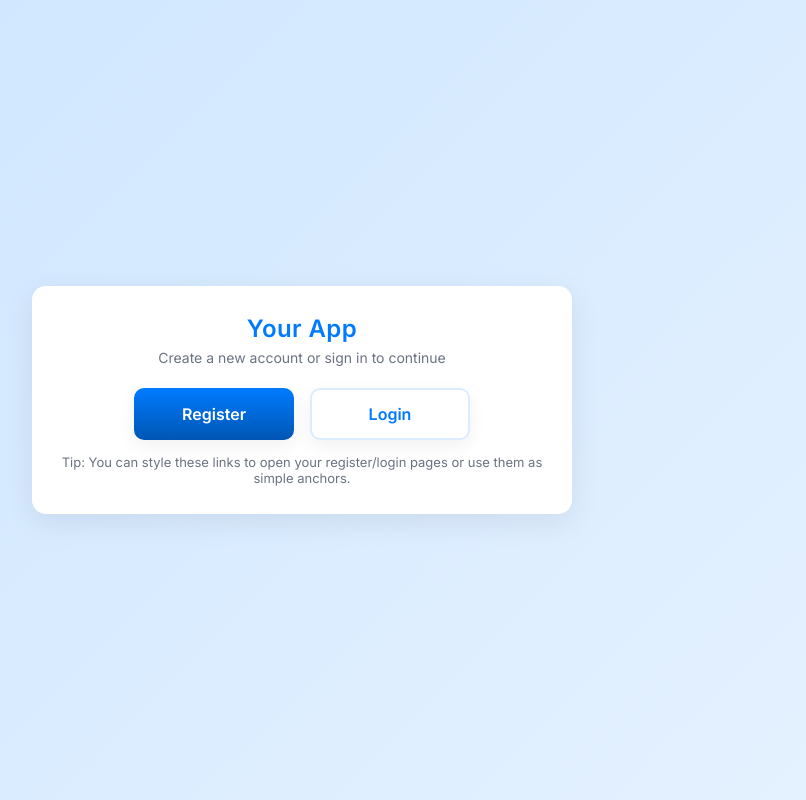
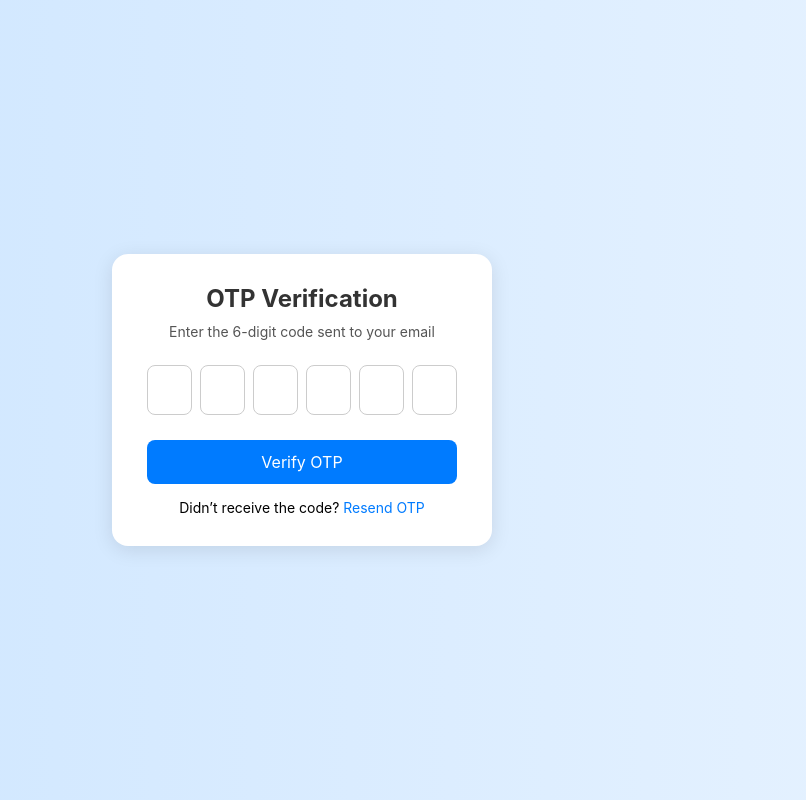
Before and after one commit to MuhammedNasihK/Admin-Panel, a Django app: template templates/page1.html in a window 1280 px wide. Shown: the whole page, without its empty margins (338-1144 px from the left). Run offline with Django 5.2, Linux system fonts and the light colour scheme; the template is opened without the code that fills it, so the values that code supplies are empty.

Commit message:
some new updates

```diff
--- a/home/urls.py
+++ b/home/urls.py
@@ -10,5 +10,9 @@ urlpatterns = [
     path('logoutadmin/',views.logout,name='logout'),
     path('edit/<int:id>',views.edit,name='edit'),
     path('dalete/<int:id>',views.delete,name='delete'),
-    path('block/<int:id>',views.block,name='block')
+    path('block/<int:id>',views.block,name='block'),
+    path('forgot/',views.otp_creation,name='otp_creation'),
+    path('otp/',views.otp_verification,name='otp'),
+    path('new_password/',views.new_password,name='new_password'),
+
 ]
--- a/templates/forgot.html
+++ b/templates/forgot.html
@@ -99,6 +99,9 @@
     <h2>Forgot Password</h2>
     <form method="POST">
         {% csrf_token %}
+        {% for i in messages %}
+          <p style="color:red">{{i}}</p>
+        {% endfor %}
       <div class="input-group">
 
         <input type="email" id="email" name="email" placeholder="Enter your registered email" required>
--- a/templates/login.html
+++ b/templates/login.html
@@ -152,7 +152,7 @@
 
             <!-- ✅ Added forgot password link -->
             <p class="forgot-password">
-                <a href="">Forgot password?</a>
+                <a href="{% url 'otp_creation' %}">Forgot password?</a>
             </p>
 
             <p class="register-text">
--- a/templates/page1.html
+++ b/templates/page1.html
@@ -1,129 +1,122 @@
-
-
-
-
 <!DOCTYPE html>
 <html lang="en">
 <head>
-  <meta charset="utf-8" />
-  <meta name="viewport" content="width=device-width,initial-scale=1" />
-  <title>Welcome — Choose</title>
-
-  <!-- Google font -->
-  <link href="https://fonts.googleapis.com/css2?family=Inter:wght@400;600&display=swap" rel="stylesheet">
-
+  <meta charset="UTF-8">
+  <meta name="viewport" content="width=device-width, initial-scale=1.0">
+  <title>OTP Verification</title>
   <style>
-    :root{
-      --bg1: #cce5ff;
-      --bg2: #e6f2ff;
-      --card: #ffffff;
-      --primary: #007bff;
-      --primary-dark: #0056b3;
-      --text: #1f2937;
+    * {
+      margin: 0;
+      padding: 0;
+      box-sizing: border-box;
+      font-family: 'Inter', sans-serif;
     }
 
-    *{box-sizing:border-box}
-    html,body{height:100%}
-    body{
-      margin:0;
-      font-family: 'Inter', system-ui, -apple-system, "Segoe UI", Roboto, "Helvetica Neue", Arial;
-      background: linear-gradient(135deg, var(--bg1), var(--bg2));
-      display:flex;
-      align-items:center;
-      justify-content:center;
-      color:var(--text);
-      -webkit-font-smoothing:antialiased;
-      -moz-osx-font-smoothing:grayscale;
-      padding:24px;
+    body {
+      height: 100vh;
+      display: flex;
+      justify-content: center;
+      align-items: center;
+      background: linear-gradient(to right, #cce5ff, #e6f2ff);
     }
 
-    .card{
-      width:100%;
-      max-width:540px;
-      background:var(--card);
-      border-radius:14px;
-      padding:28px;
-      box-shadow: 0 8px 30px rgba(2,6,23,0.08);
-      text-align:center;
+    .container {
+      background: white;
+      padding: 30px 35px;
+      border-radius: 16px;
+      box-shadow: 0 4px 20px rgba(0, 0, 0, 0.1);
+      width: 100%;
+      max-width: 380px;
+      text-align: center;
     }
 
-    .logo {
-      font-weight:700;
-      color:var(--primary);
-      letter-spacing:0.4px;
-      font-size:24px;
-      margin-bottom:6px;
+    h2 {
+      margin-bottom: 10px;
+      color: #333;
     }
 
-    .subtitle {
-      color:#6b7280;
-      margin-bottom:22px;
-      font-size:14px;
+    p {
+      font-size: 14px;
+      color: #555;
+      margin-bottom: 25px;
     }
 
-    .btn-row{
-      display:flex;
-      gap:16px;
-      justify-content:center;
-      margin-top:22px;
-      flex-wrap:wrap;
+    .otp-box {
+      display: flex;
+      justify-content: space-between;
+      margin-bottom: 25px;
     }
 
-    .big-btn{
-      min-width:160px;
-      padding:14px 20px;
-      border-radius:10px;
-      border:0;
-      font-size:16px;
-      cursor:pointer;
-      font-weight:600;
-      transition: transform .12s ease, box-shadow .12s ease;
-      box-shadow: 0 6px 18px rgba(2,6,23,0.06);
-      text-decoration:none;
-      display:inline-flex;
-      align-items:center;
-      justify-content:center;
+    .otp-input {
+      width: 45px;
+      height: 50px;
+      font-size: 20px;
+      text-align: center;
+      border: 1px solid #ccc;
+      border-radius: 8px;
+      transition: 0.3s;
     }
 
-    .big-btn:active{ transform: translateY(1px); }
-
-    .btn-register{
-      background: linear-gradient(180deg,var(--primary),var(--primary-dark));
-      color:white;
+    .otp-input:focus {
+      border-color: #007bff;
+      outline: none;
+      box-shadow: 0 0 5px rgba(0, 123, 255, 0.3);
     }
 
-    .btn-login{
-      background: transparent;
-      color:var(--primary);
-      border:2px solid rgba(0,123,255,0.14);
+    .btn {
+      width: 100%;
+      padding: 12px;
+      background-color: #007bff;
+      border: none;
+      border-radius: 8px;
+      color: white;
+      font-size: 16px;
+      cursor: pointer;
+      transition: 0.3s;
     }
 
-    .hint {
-      margin-top:14px;
-      color:#6b7280;
-      font-size:13px;
+    .btn:hover {
+      background-color: #0056b3;
     }
 
-    @media (max-width:420px){
-      .big-btn{ width:100%; min-width:0; }
-      .btn-row{ gap:12px; flex-direction:column; align-items:stretch; }
+    .resend {
+      margin-top: 15px;
+      font-size: 14px;
+    }
+
+    .resend a {
+      color: #007bff;
+      text-decoration: none;
+    }
+
+    .resend a:hover {
+      text-decoration: underline;
     }
   </style>
 </head>
 <body>
-  <div class="card" role="main" aria-labelledby="welcome">
-    <div id="welcome" class="logo">Your App</div>
-    <div class="subtitle">Create a new account or sign in to continue</div>
 
-    <div class="btn-row">
+  <div class="container">
+    <h2>OTP Verification</h2>
+    <p>Enter the 6-digit code sent to your email</p>
 
-      <a href="/register/" class="big-btn btn-register" role="button" aria-label="Register">Register</a>
-      <a href="/login/" class="big-btn btn-login" role="button" aria-label="Login">Login</a>
+    <form method="POST">
+      <div class="otp-box">
+        <input type="text" maxlength="1" class="otp-input" required>
+        <input type="text" maxlength="1" class="otp-input" required>
+        <input type="text" maxlength="1" class="otp-input" required>
+        <input type="text" maxlength="1" class="otp-input" required>
+        <input type="text" maxlength="1" class="otp-input" required>
+        <input type="text" maxlength="1" class="otp-input" required>
+      </div>
 
+      <button type="submit" class="btn">Verify OTP</button>
 
-    </div>
+      <div class="resend">
+        Didn’t receive the code? <a href="#">Resend OTP</a>
+      </div>
+    </form>
+  </div>
 
-    <div class="hint">Tip: You can style these links to open your register/login pages or use them as simple anchors.</div>
-  </div>
 </body>
 </html>
```
Also changed, not shown: admin_panel/settings.py (+10 -0 lines), home/forms.py (+17 -0 lines), home/views.py (+67 -2 lines), templates/new_password.html (+26 -9 lines), templates/otp.html (+9 -9 lines), db.sqlite3.
